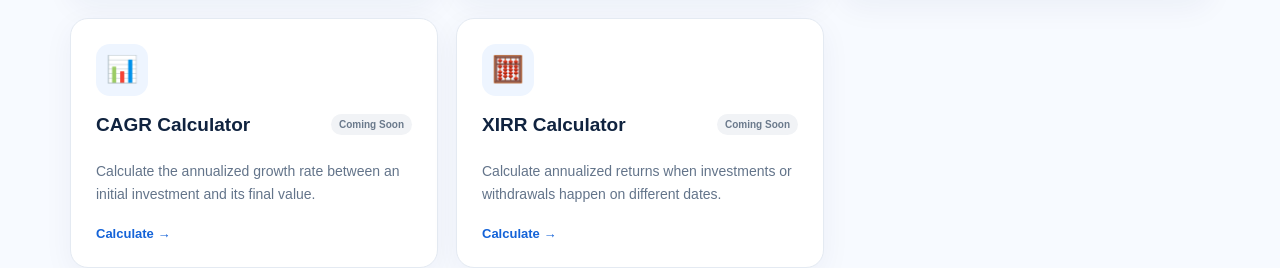
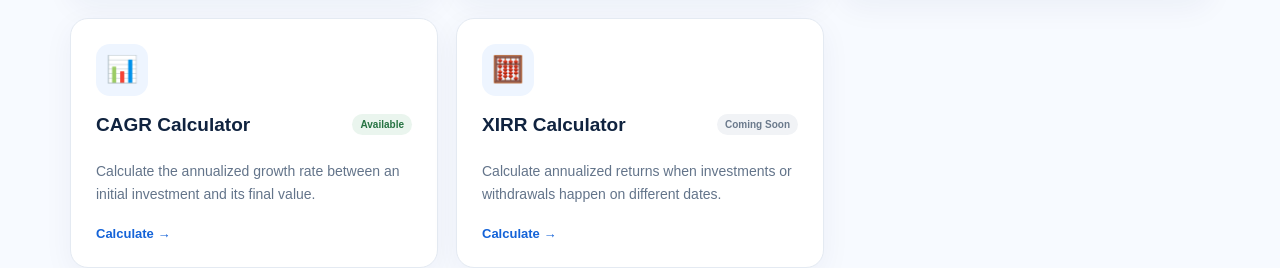
Before and after one commit to Aravind100/aravind-financial-expert, a Next.js app: page /calculators in a window 1280 px wide. Shown: the part 1156-1424 px from the top of the page. Built offline with nearby package versions, Linux system fonts and the light colour scheme.

Commit message:
Change status of CAGR Calculator to 'Available'

```diff
--- a/app/calculators/page.tsx
+++ b/app/calculators/page.tsx
@@ -31,7 +31,7 @@ const investmentCalculators = [
     description:
       "Calculate the annualized growth rate between an initial investment and its final value.",
     href: "/calculators/cagr",
-    status: "Coming Soon",
+    status: "Available",
   },
   {
     icon: "🧮",
```
